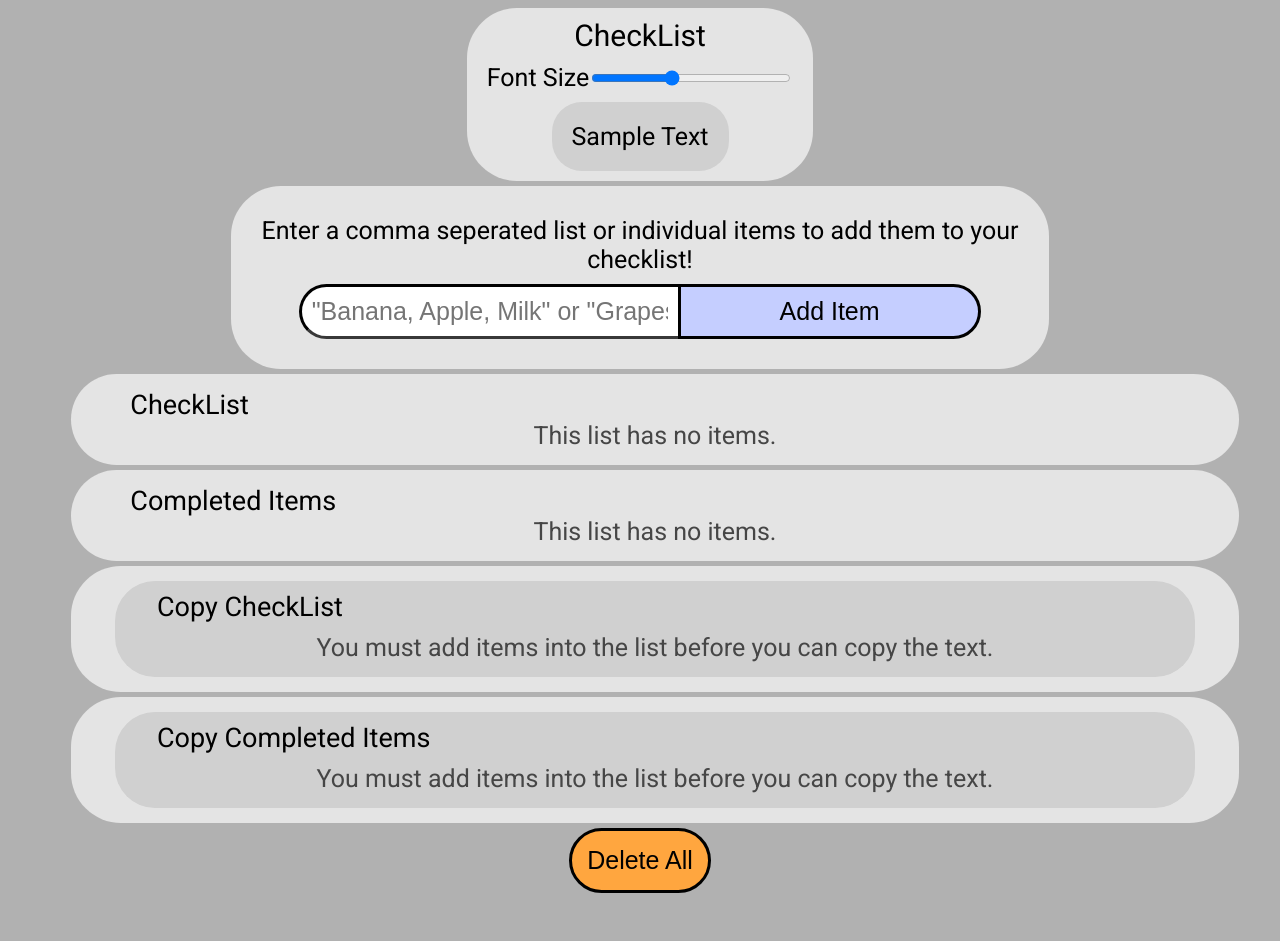
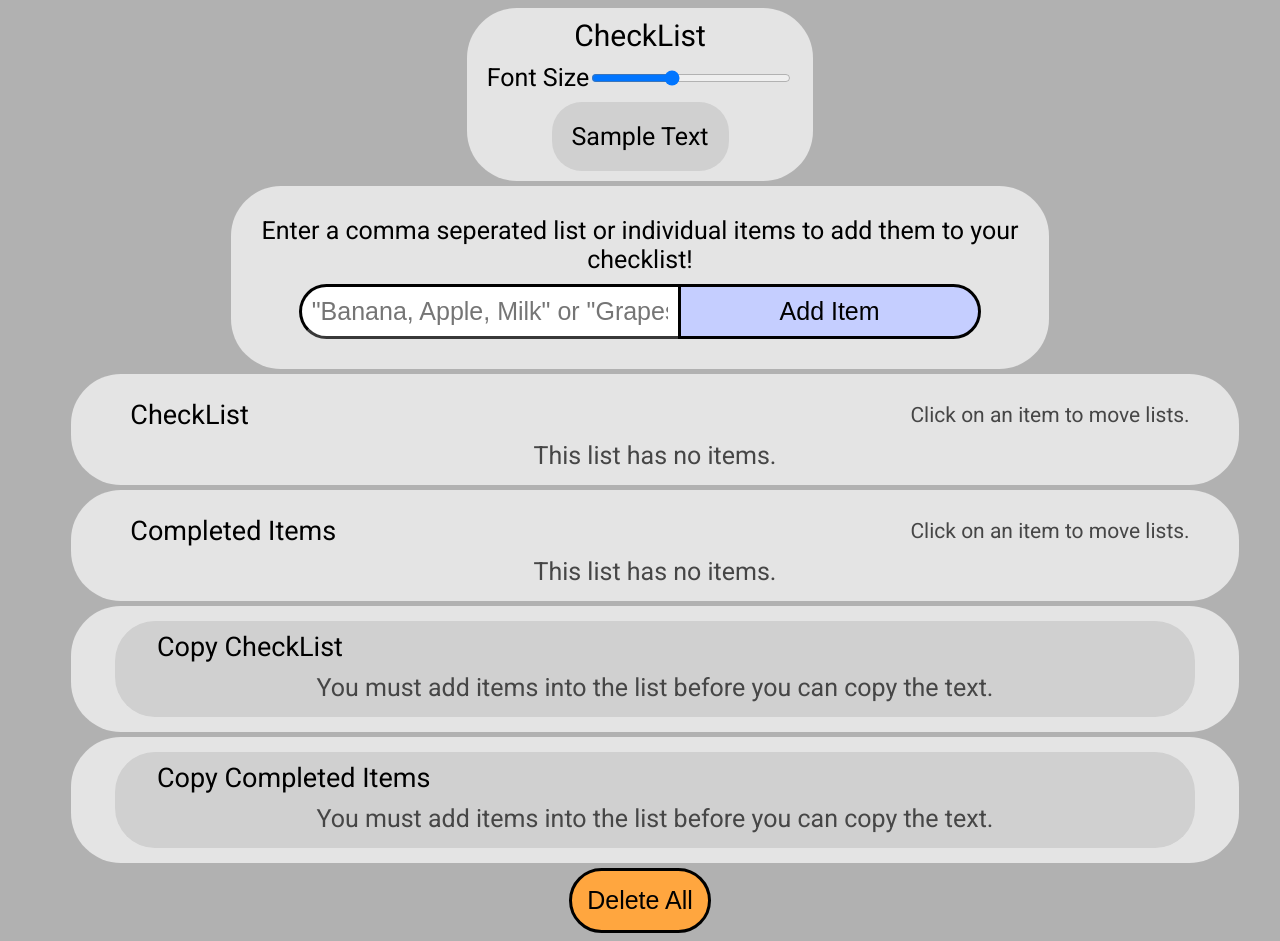
Before and after one commit to VeyGudTek/CheckList, a React (Vite) app: page / in a window 1280 px wide. Before the commit the page ends 901 px from the top, so only its background shows below. Built offline with nearby package versions, Linux system fonts and the light colour scheme.

Commit message:
added instructions to lists

```diff
--- a/src/CheckListStyle.css
+++ b/src/CheckListStyle.css
@@ -83,6 +83,7 @@ input[type=submit]:active {
 }
 
 .list-container{
+    position: relative;
     margin: 5px;
     margin-left: 5%;
     padding: 15px;
@@ -91,15 +92,26 @@ input[type=submit]:active {
     width: 90%;
 }
 
+.list-title{
+    display: flex;
+    align-items: center;
+}
+
 .label{
     margin-left: 3%;
     padding: 10px;
 }
 
+.instructions{
+    margin-right: 3%;
+    margin-left: auto;
+    color: rgb(70, 70, 70);
+}
+
 .items{
     width: 80%;
     margin: auto;
-    display: flexbox;
+    display: flex;
     flex-flow: wrap;
 }
 
@@ -144,6 +156,7 @@ input[type=submit]:active {
 .no-item{
     color:rgb(70, 70, 70);
     text-align: center;
+    margin: auto;
 }
 
 .copy-paste-container{
--- a/src/Items.jsx
+++ b/src/Items.jsx
@@ -10,7 +10,10 @@ function Items({items, startID, fontSize, moveItem, label, style}){
 
     return (
         <div className="list-container">
-            <span className="label" style={{fontSize: fontSize+2}}>{label}</span>
+            <div className="list-title">
+                <div className="label" style={{fontSize: fontSize+2}}>{label}</div>
+                <div className="instructions" style={{fontSize: fontSize-4}}>Click on an item to move lists.</div>
+            </div>
             <div className="items">
                 {(items.length != 0) ? list : <div className="no-item" style={{fontSize: fontSize}}>
                     This list has no items.
```
